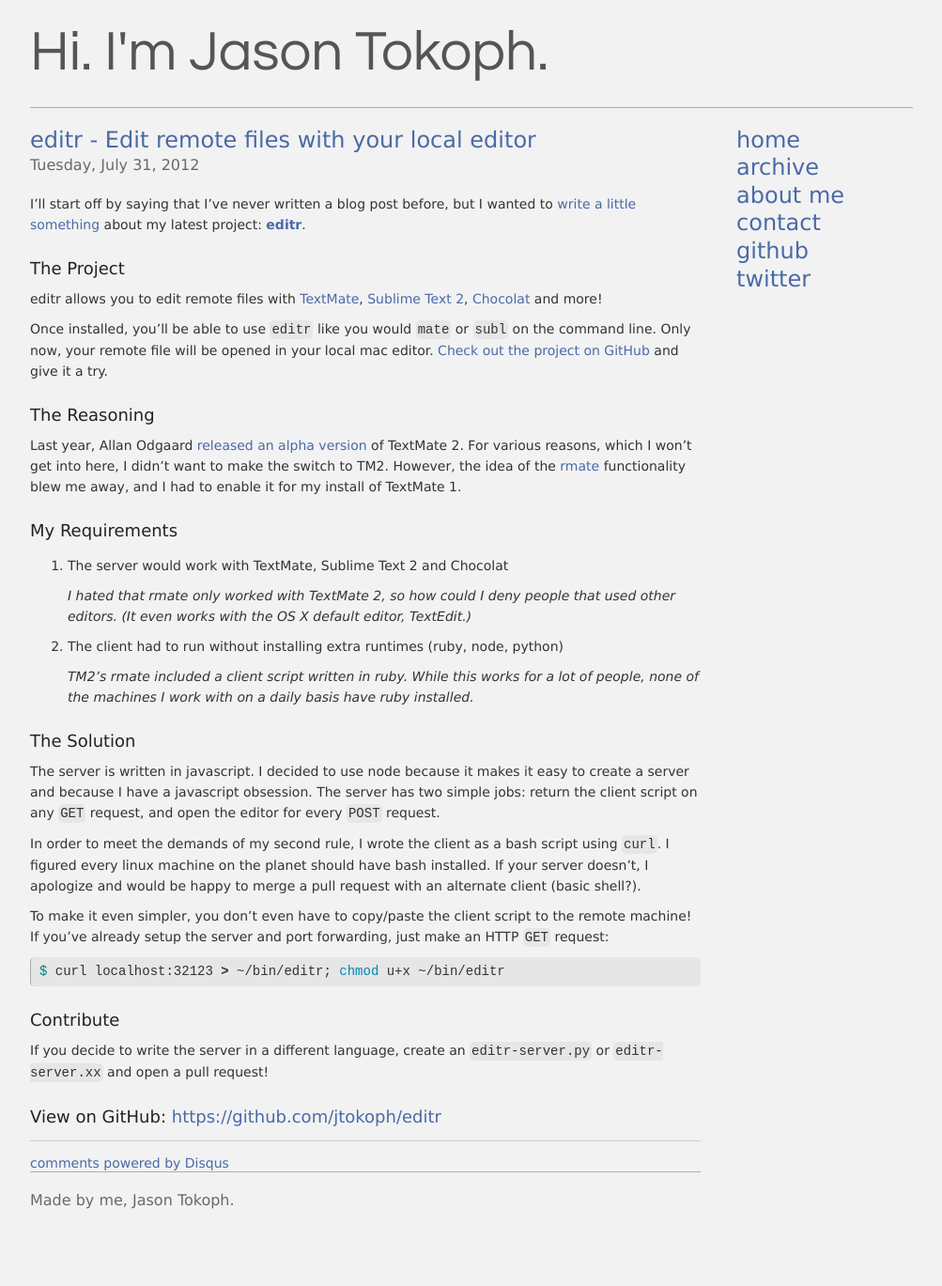
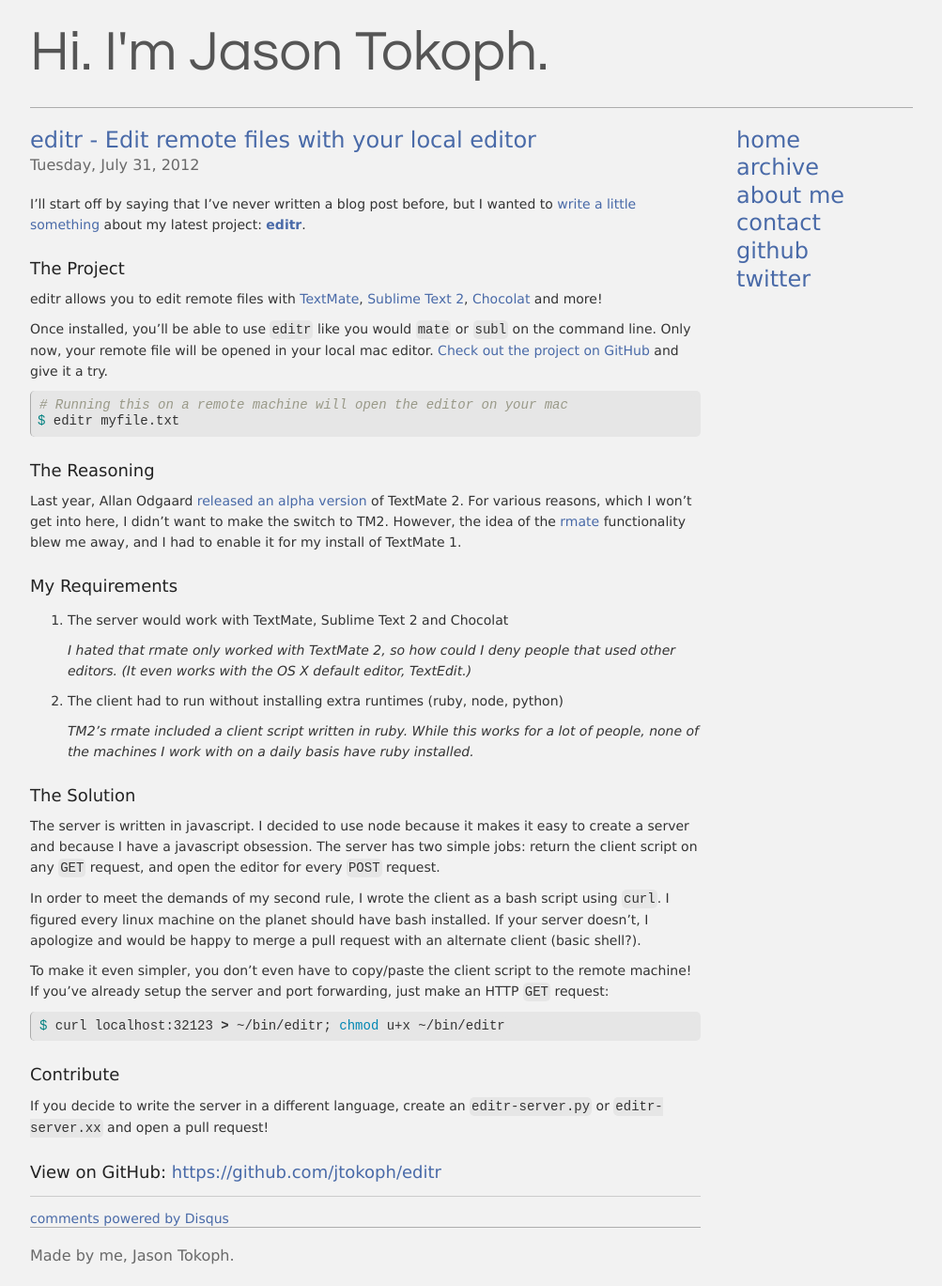
Before and after one commit to jtokoph/jtokoph.github.com, a Jekyll site: the page built from _posts/2012-07-31-editr-edit-remote-files-with-your-local-editor.md, in a window 1280 px wide. Shown: the whole page at 94% size, without its empty margins (138-1141 px from the left). Built offline with Jekyll 4.4.1, drawn with Linux system fonts in a browser that asks for light colours; nearby versions of some CDN libraries; comment, search, counter and statistics services are not loaded; before the commit the page ends 1310 px from its top, so only the background shows below that.

Commit message:
Add usage

```diff
--- a/_posts/2012-07-31-editr-edit-remote-files-with-your-local-editor.md
+++ b/_posts/2012-07-31-editr-edit-remote-files-with-your-local-editor.md
@@ -12,6 +12,10 @@ editr allows you to edit remote files with [TextMate](http://macromates.com/), [
 
 Once installed, you'll be able to use `editr` like you would `mate` or `subl` on the command line. Only now, your remote file will be opened in your local mac editor. [Check out the project on GitHub](https://github.com/jtokoph/editr) and give it a try.
 
+{% highlight bash %}
+# Running this on a remote machine will open the editor on your mac
+$ editr myfile.txt
+{% endhighlight %}
 
 ### The Reasoning
 
```
